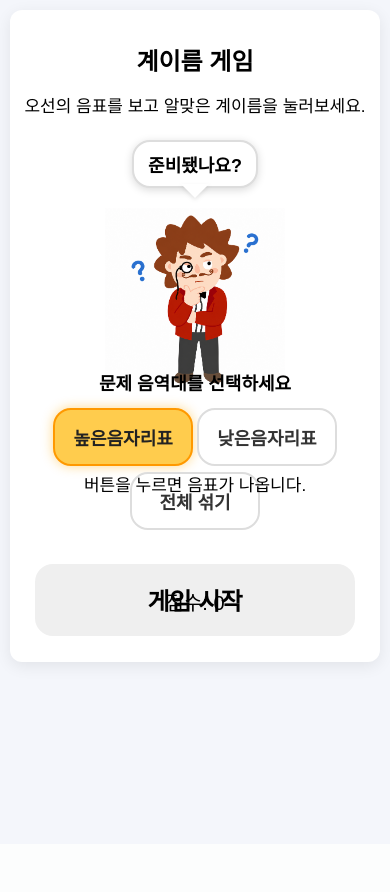
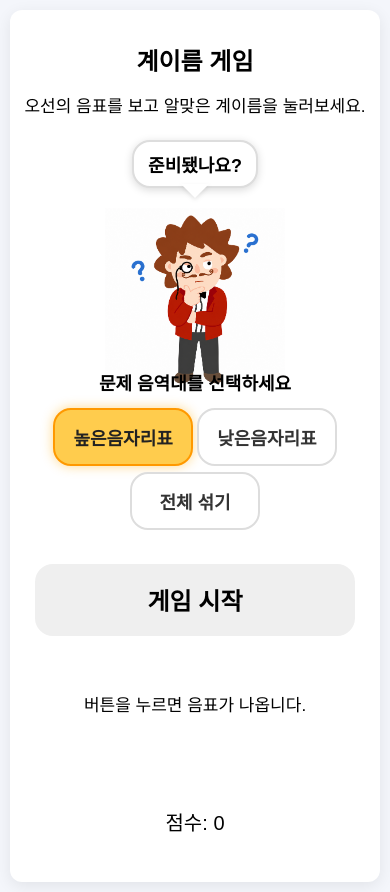
Before and after one commit to sol-smile03/music-note-game, a Flask app: page / in a window 390 px wide. Before the commit the page ends 671 px from the top, so only its background shows below. Run offline with Flask 3, Linux system fonts and the light colour scheme; some libraries are stand-ins or nearby versions.

Commit message:
Update style.css

```diff
--- a/static/style.css
+++ b/static/style.css
@@ -342,7 +342,7 @@ button:disabled {
     }
 
     #staffArea {
-        margin: -300px auto -20px auto;
+        margin: -80px auto -20px auto;
         min-height: 140px;
 
         display: flex;
```
